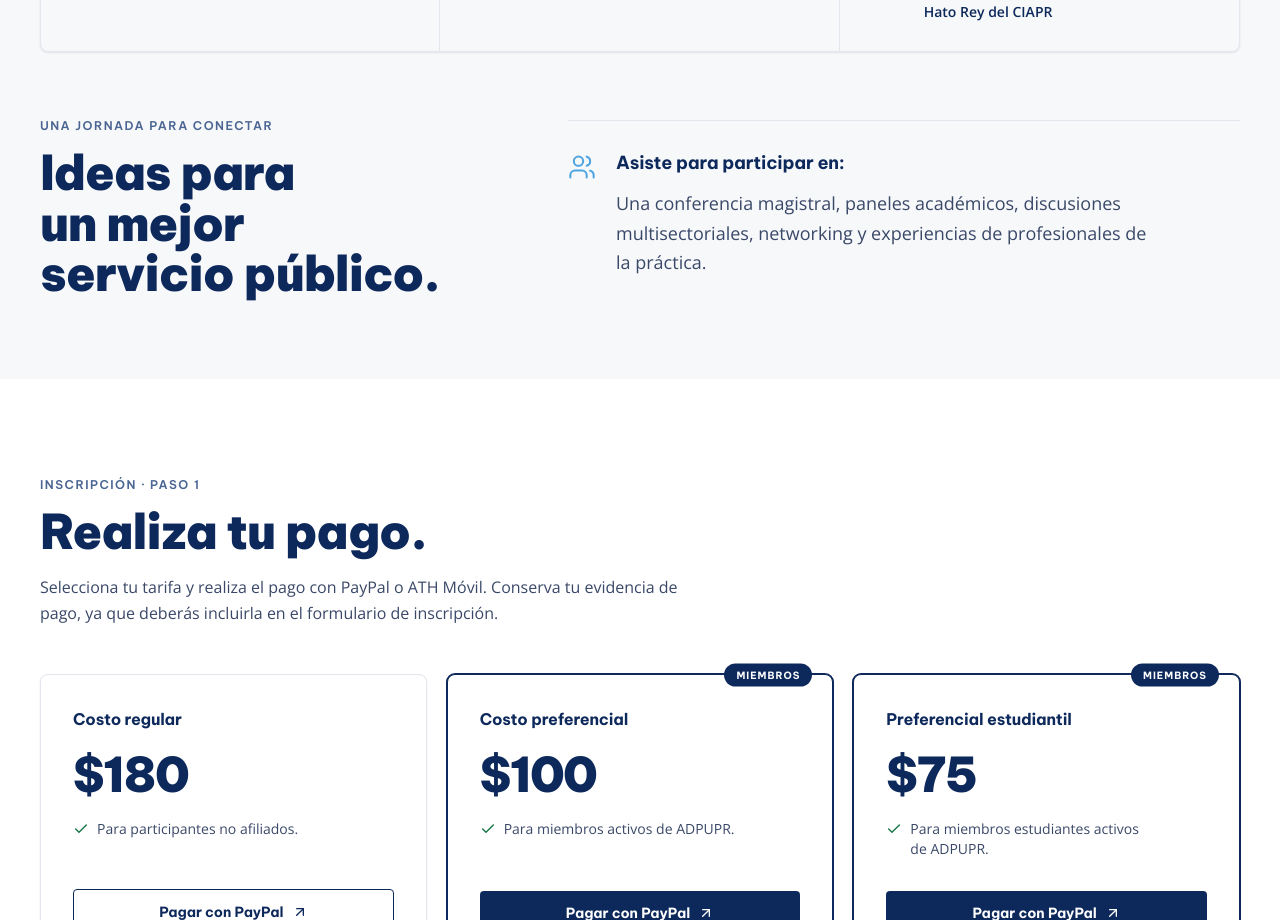
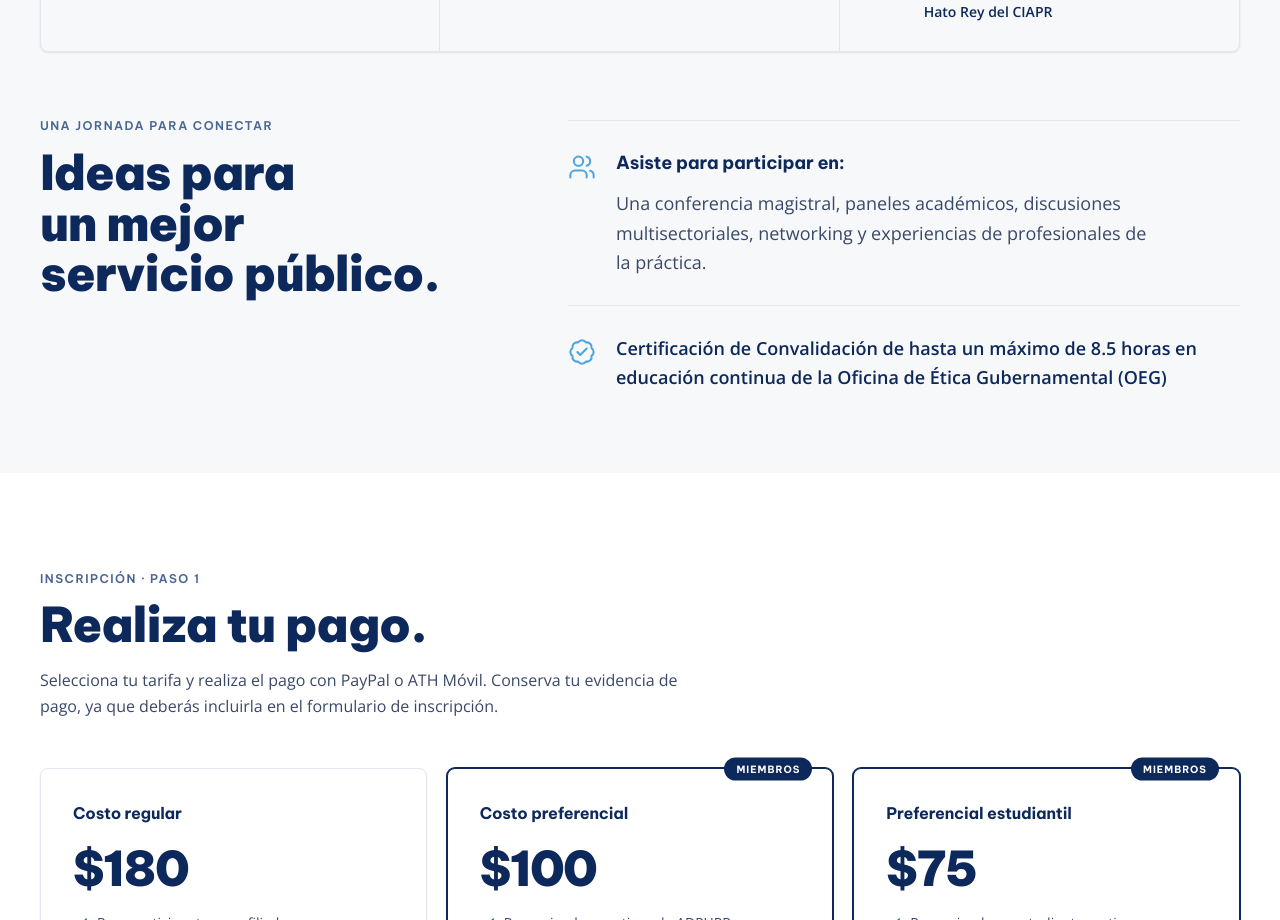
Before and after one commit to marcmaceira/adpupr, a Next.js app: page /conferencia in a window 1280 px wide. Shown: the part 880-1800 px from the top of the page. Built offline with nearby package versions, Linux system fonts and the light colour scheme; no server answers.

Commit message:
feat(conferencia): add continuing education certification note
- Display OEG continuing education certification (up to 8.5 hours) as a separate highlighted item alongside the existing conference participation description

```diff
--- a/src/app/conferencia/page.tsx
+++ b/src/app/conferencia/page.tsx
@@ -1,6 +1,7 @@
 import type { Metadata } from "next"
 import {
   ArrowUpRight,
+  BadgeCheck,
   CalendarDays,
   Check,
   Clock3,
@@ -152,7 +153,8 @@ export default function ConferenciaPage() {
                   Ideas para un mejor servicio p&uacute;blico.
                 </h2>
               </div>
-              <div className="flex gap-5 border-t border-border pt-7 lg:mt-1">
+              <div className="space-y-7 lg:mt-1">
+                <div className="flex gap-5 border-t border-border pt-7">
                   <Users
                     className="mt-1 h-7 w-7 shrink-0 text-sky-600"
                     strokeWidth={1.75}
@@ -166,6 +168,19 @@ export default function ConferenciaPage() {
                       Una conferencia magistral, paneles acad&eacute;micos,
                       discusiones multisectoriales, networking y experiencias de
                       profesionales de la pr&aacute;ctica.
+                    </p>
+                  </div>
+                </div>
+                <div className="flex gap-5 border-t border-border pt-7">
+                  <BadgeCheck
+                    className="mt-1 h-7 w-7 shrink-0 text-sky-600"
+                    strokeWidth={1.75}
+                    aria-hidden="true"
+                  />
+                  <p className="text-lg font-semibold leading-relaxed text-primary">
+                    Certificaci&oacute;n de Convalidaci&oacute;n de hasta un
+                    m&aacute;ximo de 8.5 horas en educaci&oacute;n continua de la
+                    Oficina de &Eacute;tica Gubernamental (OEG)
                   </p>
                 </div>
               </div>
```
Lines whose indentation alone changed are shown as unchanged.
